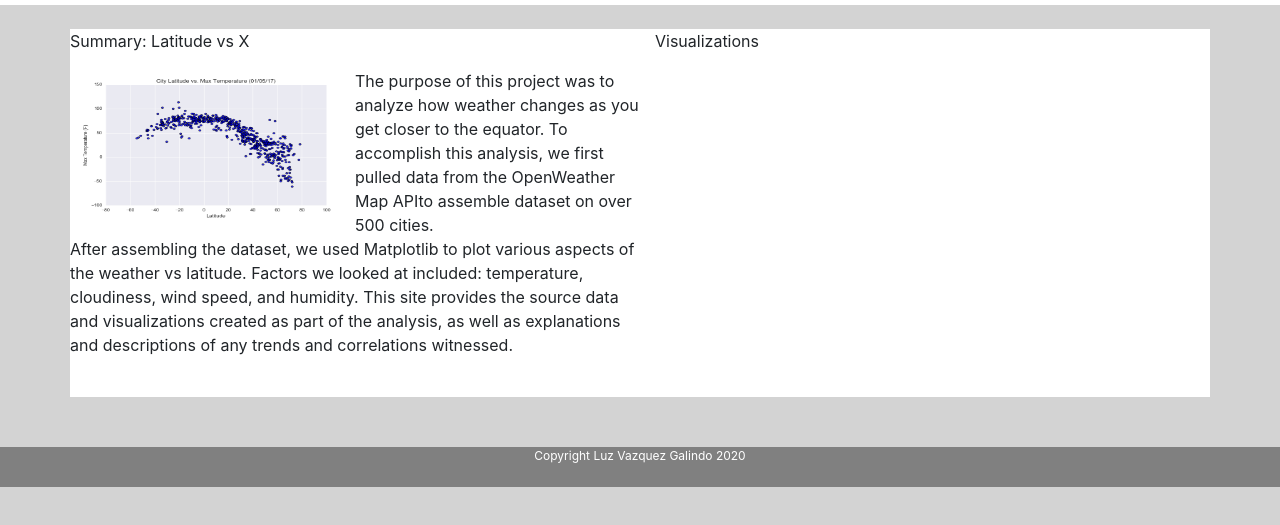
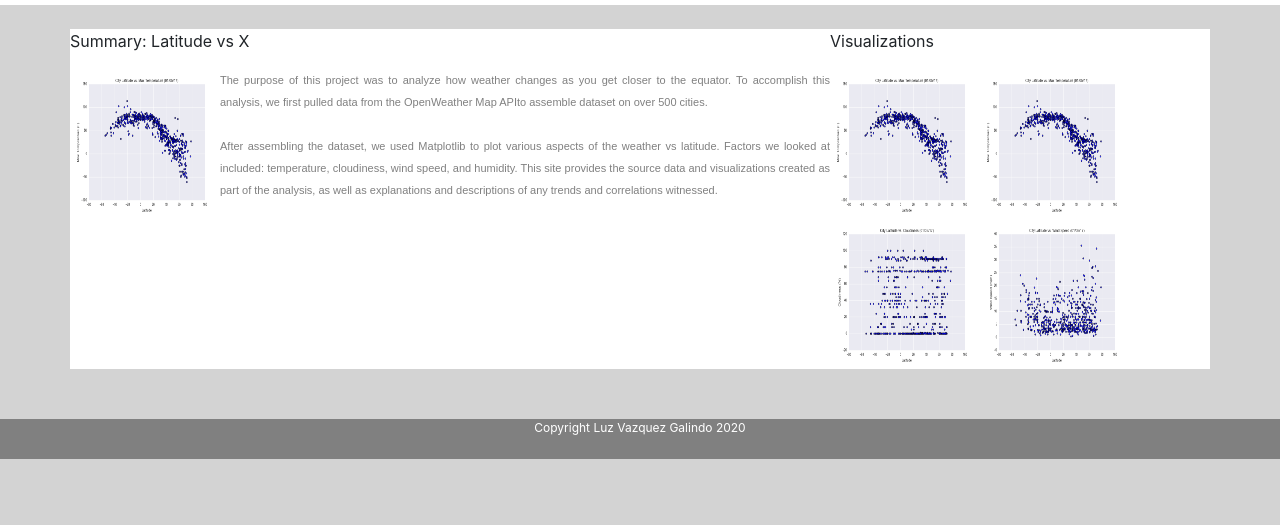
Before and after one commit to luzvazgal/Web-Design-Challenge, a plain HTML site: page index.html in a window 1280 px wide. Shown: the part 51-576 px from the top of the page. Drawn offline with nearby package versions, Linux system fonts and the light colour scheme.

Commit message:
Add Landing page ugly

```diff
--- a/index.html
+++ b/index.html
@@ -42,25 +42,33 @@
 <body>
     <main role="main" class="container">
     <div class="row">
-        <div class="col">
+        <div class="col-md-8">
             <diV class="row">
                <p> Summary: Latitude vs X </p>
             </diV>
-            <div class="row" bac>
+            <div class="row">
 
-                <p id="explanation"><img src="Resources/assets/images/Fig1.png" style="float: left" width="50%" height="50%">
+                <p id="explanation"><img src="Resources/assets/images/Fig1.png" style="float: left" width="150px" height="150px">
                     The purpose of this project was to analyze how weather changes as you get closer to the equator.
                 To accomplish this analysis, we first pulled data from the OpenWeather Map APIto assemble dataset on
                 over 500 cities.
-                <br>After assembling the dataset, we used Matplotlib to plot various aspects of the weather vs latitude.
+                <br> <br>After assembling the dataset, we used Matplotlib to plot various aspects of the weather vs latitude.
                     Factors we looked at included: temperature, cloudiness, wind speed, and humidity. This site provides
                     the source data and visualizations created as part of the analysis, as well as explanations and
                     descriptions of any trends and correlations witnessed.
                 </p>
             </div>
         </div>
-        <div class="col">
-           <p> Visualizations</p>
+        <div class="col-md-4">
+           <div class="row">
+            <p> Visualizations</p>
+           </div>
+           <div class="row">
+            <img src="Resources/assets/images/Fig1.png" width="150px" height="150px">
+            <img src="Resources/assets/images/Fig1.png" width="150px" height="150px">
+            <img src="Resources/assets/images/Fig3.png" width="150px" height="150px">
+            <img src="Resources/assets/images/Fig4.png" width="150px" height="150px">
+           </div>
         </div>
     </div>
 
@@ -71,7 +79,7 @@
      <p id="footer_text">Copyright Luz Vazquez Galindo 2020</p>
    </footer>
 
-    <!-- Optional JavaScript; choose one of the two! -->
+
 
 
 
--- a/style.css
+++ b/style.css
@@ -1,6 +1,5 @@
 body {
     background-color: lightgray;
-
   }
 
 footer {
@@ -20,5 +19,9 @@ footer {
 
 }
 #explanation{
-
+    font-size: 11px;
+    color:gray;
+    text-align: justify;
+    font-family: Arial, Helvetica, sans-serif;
+    line-height: 200%;
 }
```
